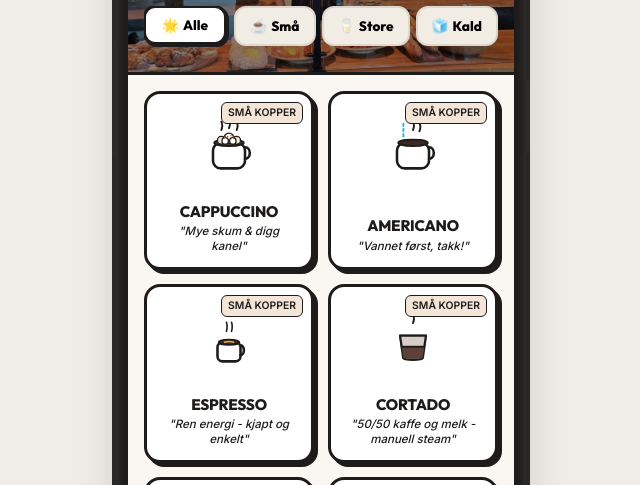
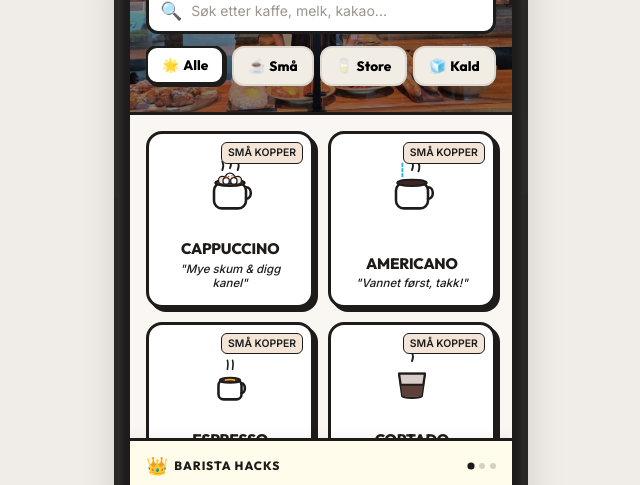
Before and after one commit to t536369/olivias-kaffe-buddy, a plain HTML site: page index.html in a window 1280 px wide. Shown: the part 161-646 px from the top of the page, without its empty margins (319-959 px from the left). Drawn offline with Linux system fonts and the light colour scheme; a web font is replaced by a local one.

Commit message:
Add files via upload
Versjon 3

```diff
--- a/styles.css
+++ b/styles.css
@@ -67,8 +67,8 @@ body {
 /* Physical Phone Bezel */
 .phone-frame {
     position: relative;
-    width: 410px;
-    height: 860px;
+    height: min(860px, 85vh);
+    aspect-ratio: 410 / 860;
     background: var(--bg-dark);
     border-radius: 48px;
     padding: 12px;
```
